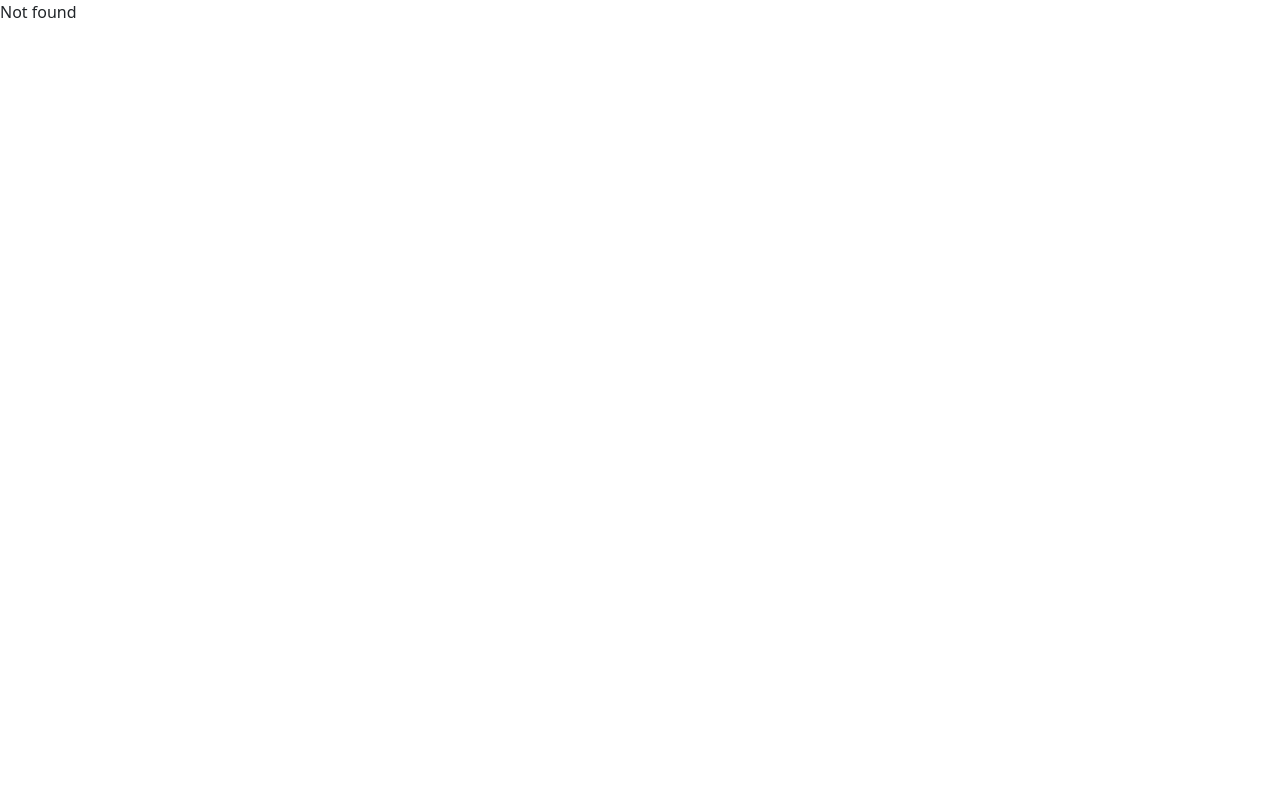
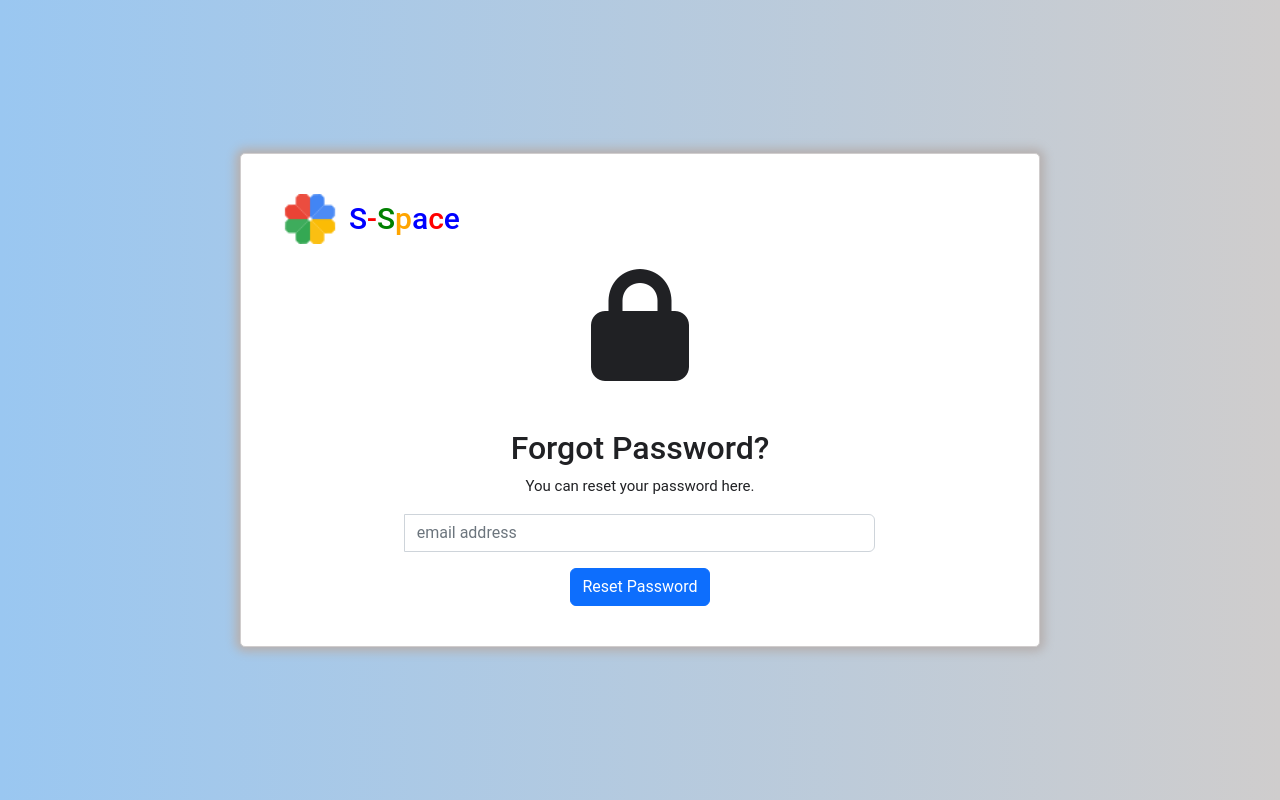
Before and after one commit to levando20194017/R2S-nhom2, a React (Create React App) app in the folder R2S-react/: page /forgotpassword in a window 1280 px wide. Before the commit this address had no page. Built offline with nearby package versions, Linux system fonts and the light colour scheme.

Commit message:
forgot password UI

```diff
--- /dev/null
+++ b/R2S-react/src/components/ForgotPassword/index.tsx
@@ -0,0 +1,48 @@
+import React, { useState } from "react";
+
+import { useNavigate } from "react-router-dom";
+import Spinner from "react-bootstrap/Spinner";
+import './style.css'
+
+// interface Props {
+//   title: string; // required
+//   btnLabel: string; // optional
+// }
+
+
+export const ForgotPassword = () => {
+
+    return (
+        <div className="main-forgotPassword">
+            <div className="row">
+                <div className="brand d-flex">
+                    <img src={`${process.env.PUBLIC_URL}/assets/img/logo-symbol.png`} alt="Avatar" style={{ height: "50px" }} />
+                    <h4 style={{ color: "blue", marginLeft: "10px" }}>S</h4><h4 style={{ color: "red" }}>-</h4>
+                    <h4 style={{ color: "green" }}>S</h4><h4 style={{ color: "orange" }}>p</h4><h4 style={{ color: "blue" }}>a</h4><h4 style={{ color: "red" }}>c</h4><h4 style={{ color: "blue" }}>e</h4></div>
+                <div className="col-8 offset-2">
+                    <div className="panel panel-default">
+                        <div className="text-center">
+                            <h3><i className="fa fa-lock fa-4x mt-4"></i></h3>
+                            <h2 className="text-center mt-5">Forgot Password?</h2>
+                            <p>You can reset your password here.</p>
+                            <div className="panel-body">
+                                <form id="register-form" role="form" autoComplete="off" className="form" method="post">
+                                    <div className="form-group">
+                                        <div className="input-group">
+                                            <span className="input-group-addon"><i className="glyphicon glyphicon-envelope color-blue"></i></span>
+                                            <input id="email" name="email" placeholder="email address" className="form-control" type="email" />
+                                        </div>
+                                    </div>
+                                    <div className="form-group mt-3">
+                                        <input name="recover-submit" className="btn btn-primary btn-block" value="Reset Password" type="submit" />
+                                    </div>
+                                    <input type="hidden" className="hide" name="token" id="token" value="" />
+                                </form>
+                            </div>
+                        </div>
+                    </div>
+                </div>
+            </div>
+        </div>
+    );
+};
--- /dev/null
+++ b/R2S-react/src/components/ForgotPassword/style.css
@@ -0,0 +1,18 @@
+.main-forgotPassword {
+    width: 800px;
+    box-shadow: 0 0 10px 5px rgb(182, 177, 177);
+    color: #202124;
+    font-size: 15px;
+    padding: 40px;
+    height: auto;
+    border: 1px solid rgb(208, 205, 205);
+    border-radius: 5px;
+    -webkit-tap-highlight-color: rgba(0, 0, 0, 0);
+    font-family: roboto, "Noto Sans Myanmar UI", arial, sans-serif;
+    background: white;
+}
+
+.brand h4 {
+    margin-top: 7px;
+    font-size: 30px;
+}
--- a/R2S-react/src/index.tsx
+++ b/R2S-react/src/index.tsx
@@ -13,6 +13,7 @@ import store from "./store";
 import { Provider } from "react-redux";
 import { Home } from "./screens/Home";
 import SignUpPage from "./screens/SignUp";
+import ForgotPasswordPage from "./screens/ForgotPassword";
 //nested route
 
 const router = createBrowserRouter([
@@ -51,6 +52,10 @@ const router = createBrowserRouter([
     path: "/signup",
     element: <SignUpPage />,
   },
+  {
+    path: "/forgotpassword",
+    element: <ForgotPasswordPage />,
+  },
 ]);
 
 const root = ReactDOM.createRoot(
--- /dev/null
+++ b/R2S-react/src/screens/ForgotPassword/index.tsx
@@ -0,0 +1,12 @@
+import { ForgotPassword } from '../../components/ForgotPassword';
+import './style.css'
+
+const ForgotPasswordPage = () => {
+    return (
+        <div className="forgotPassword-page-container">
+            <ForgotPassword />
+        </div>
+    );
+};
+
+export default ForgotPasswordPage;
--- /dev/null
+++ b/R2S-react/src/screens/ForgotPassword/style.css
@@ -0,0 +1,7 @@
+.forgotPassword-page-container {
+    display: flex;
+    justify-content: center;
+    align-items: center;
+    background: linear-gradient(to left, rgb(207, 205, 205) 0%, #9ac7f1 100%);
+    height: 100vh;
+}
```
